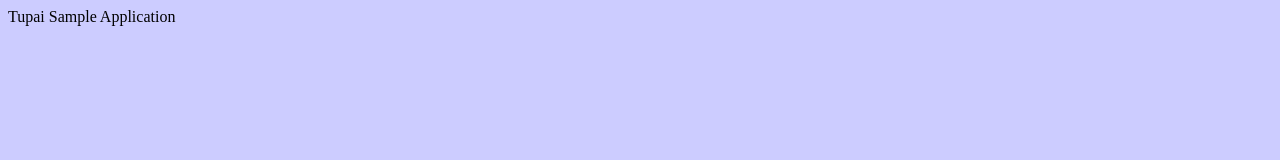
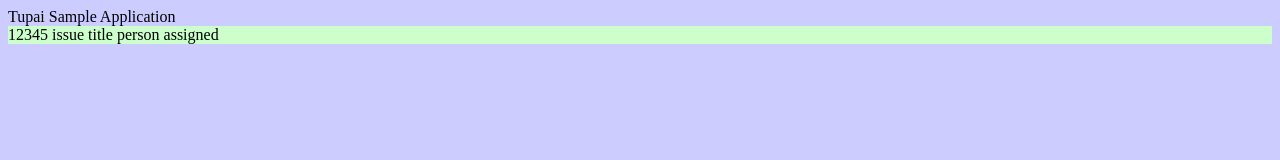
Before and after one commit to DQNEO/TupaiSampleApp, a website: page templates/helloworld/Templates.html in a window 1280 px wide. Drawn offline with Linux system fonts and the light colour scheme; files that its build step writes are made by us from their sources.

Commit message:
http://localhost:9800/templates/helloworld/Templates.html で表示するためのダミー値

```diff
--- a/templates/helloworld/Templates.html
+++ b/templates/helloworld/Templates.html
@@ -16,9 +16,9 @@
 </div>
 
 <div data-ch-template="timeline_table_cell" style="background:#cfc" class="mycell">
-  <span data-ch-name="id"></span>
-  <span data-ch-name="title"></span>
-  <span data-ch-name="assignee"></span>
+  <span data-ch-name="id">12345</span>
+  <span data-ch-name="title">issue title</span>
+  <span data-ch-name="assignee">person assigned</span>
 </div>
 
 <!-- __templates_body__ -->
```
